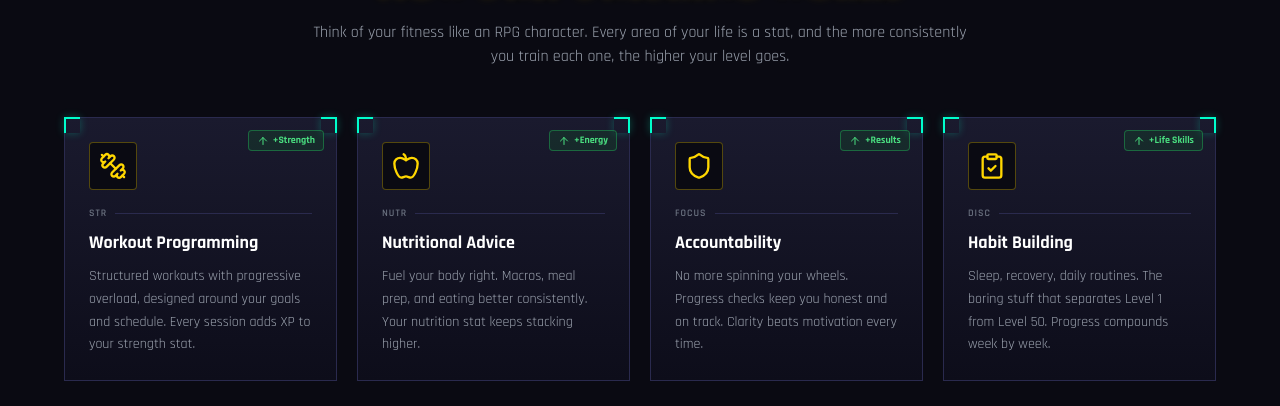
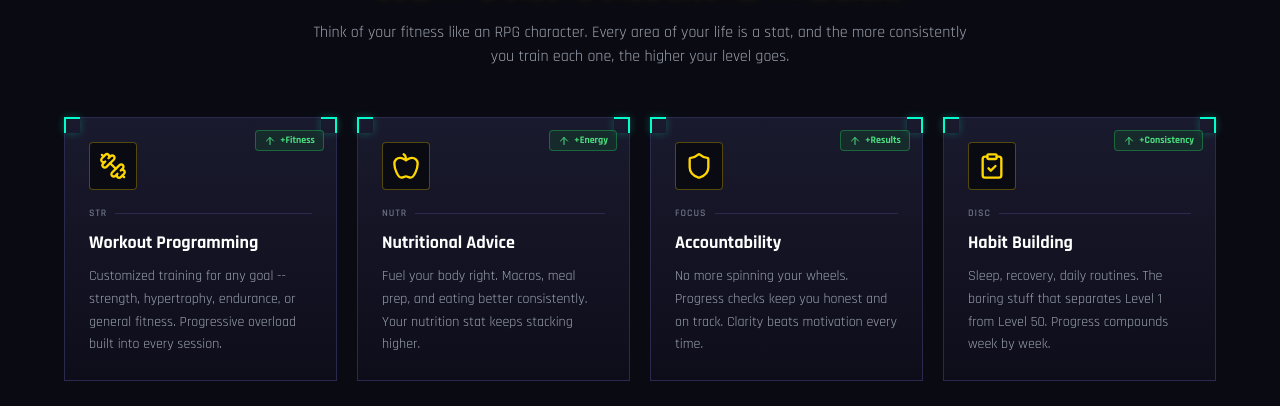
Before and after one commit to EvanSteed/fitflow-trainer, a React (Vite) app: page / in a window 1280 px wide. Shown: the part 940-1346 px from the top of the page. Built offline with nearby package versions, Linux system fonts and the light colour scheme; a web font is replaced by a local one.

Commit message:
Rename stat badges to Fitness/Consistency, update workout desc

```diff
--- a/src/pages/LandingPage.tsx
+++ b/src/pages/LandingPage.tsx
@@ -93,8 +93,8 @@ export default function LandingPage() {
               {
                 icon: <Dumbbell className="w-7 h-7 text-gold" />,
                 title: 'Workout Programming',
-                desc: 'Structured workouts with progressive overload, designed around your goals and schedule. Every session adds XP to your strength stat.',
-                xp: '+Strength',
+                desc: 'Customized training for any goal -- strength, hypertrophy, endurance, or general fitness. Progressive overload built into every session.',
+                xp: '+Fitness',
                 stat: 'STR',
               },
               {
@@ -115,7 +115,7 @@ export default function LandingPage() {
                 icon: <ClipboardCheck className="w-7 h-7 text-gold" />,
                 title: 'Habit Building',
                 desc: 'Sleep, recovery, daily routines. The boring stuff that separates Level 1 from Level 50. Progress compounds week by week.',
-                xp: '+Life Skills',
+                xp: '+Consistency',
                 stat: 'DISC',
               },
             ].map((quest, i) => (
```
